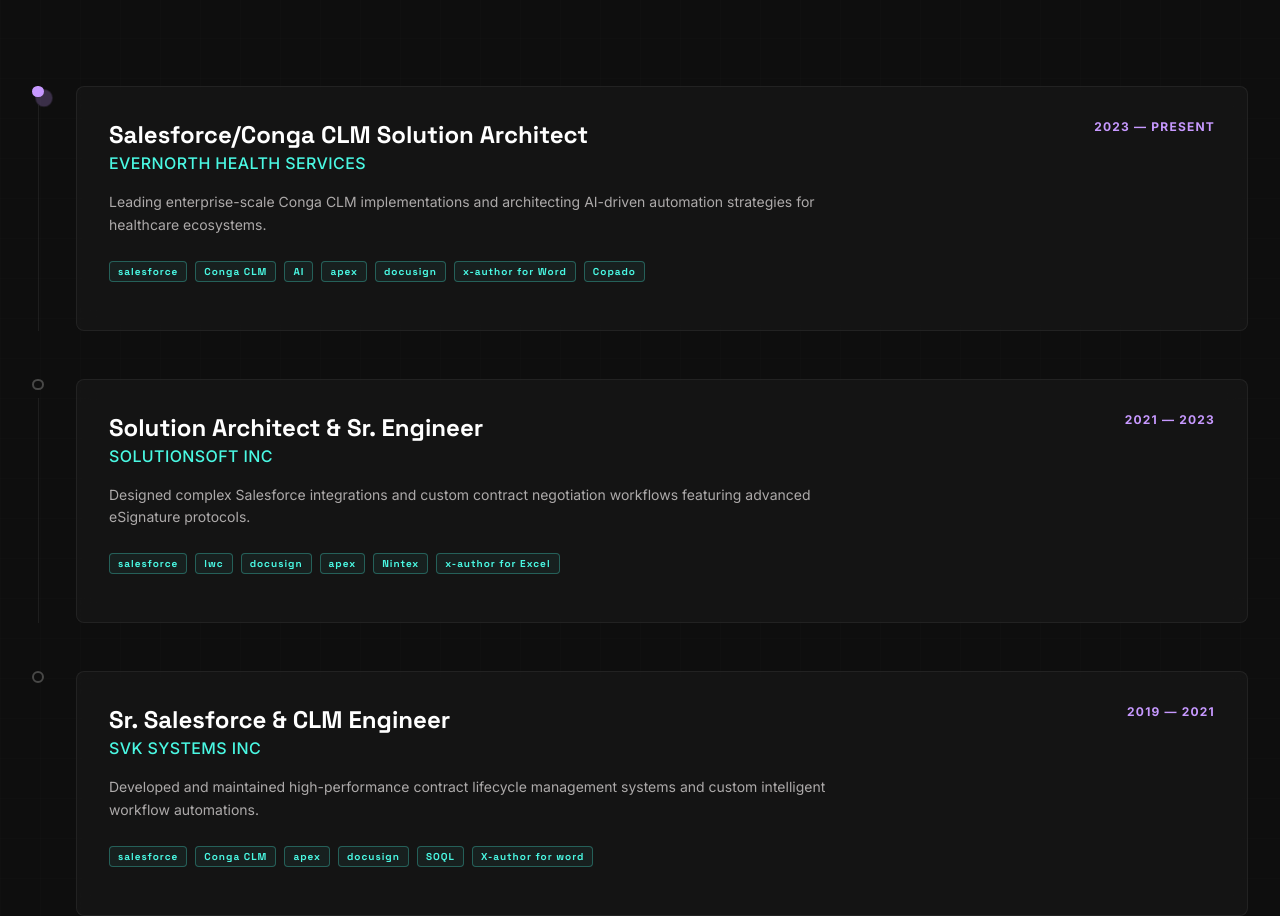
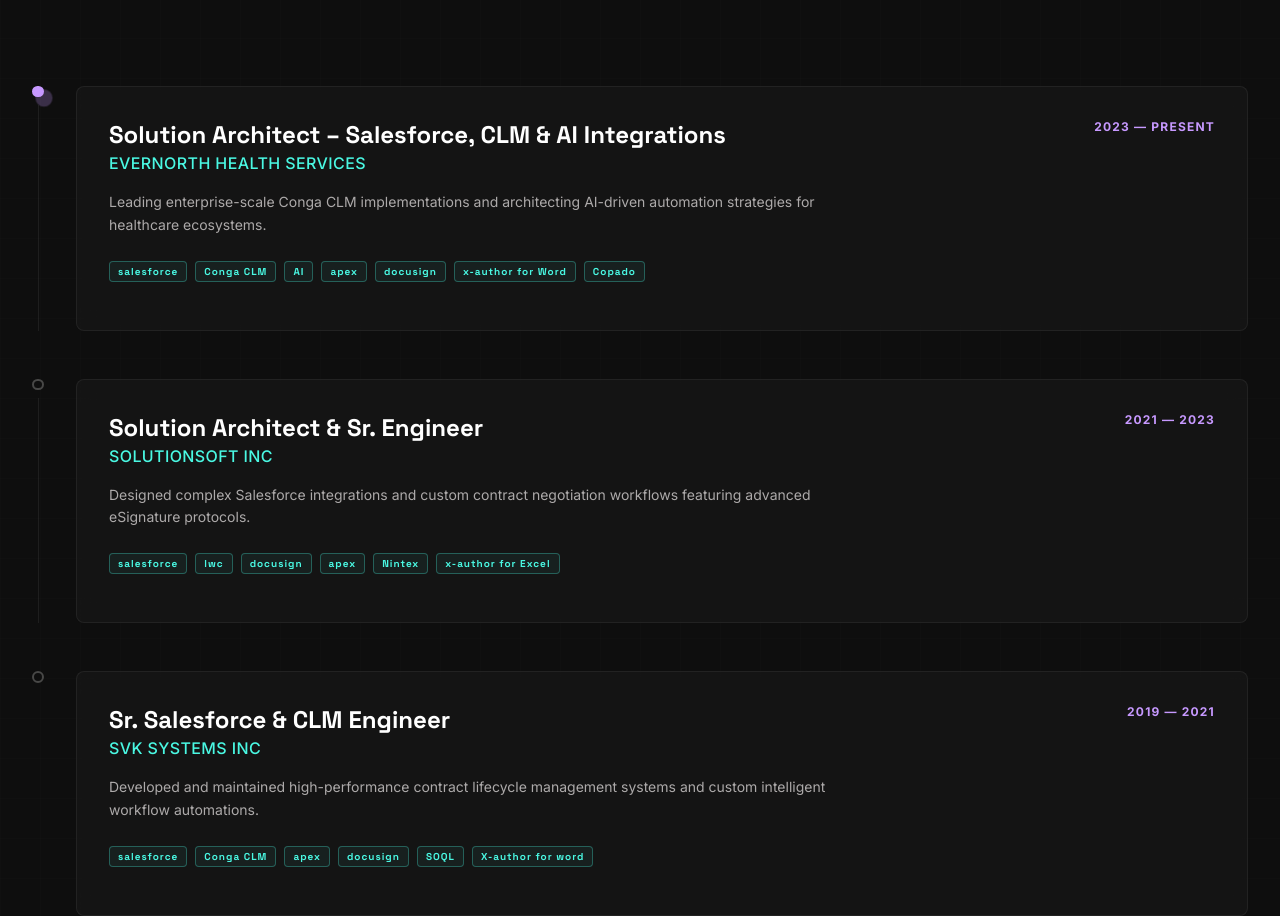
Before and after one commit to ysumanth06/LinkedIn-Personal-Website, a React (Vite) app: page / in a window 1280 px wide. Shown: the part 1584-2500 px from the top of the page. Built offline with nearby package versions, Linux system fonts and the light colour scheme.

Commit message:
Update Evernorth job title

```diff
--- a/src/App.jsx
+++ b/src/App.jsx
@@ -90,7 +90,7 @@
   const experiences = [
     {
       period: "2023 — PRESENT",
-      role: "Salesforce/Conga CLM Solution Architect",
+      role: "Solution Architect – Salesforce, CLM & AI Integrations",
       company: "EVERNORTH HEALTH SERVICES",
       description: "Leading enterprise-scale Conga CLM implementations and architecting AI-driven automation strategies for healthcare ecosystems.",
       stack: ["salesforce", "Conga CLM", "AI", "apex", "docusign", "x-author for Word", "Copado"],
```
